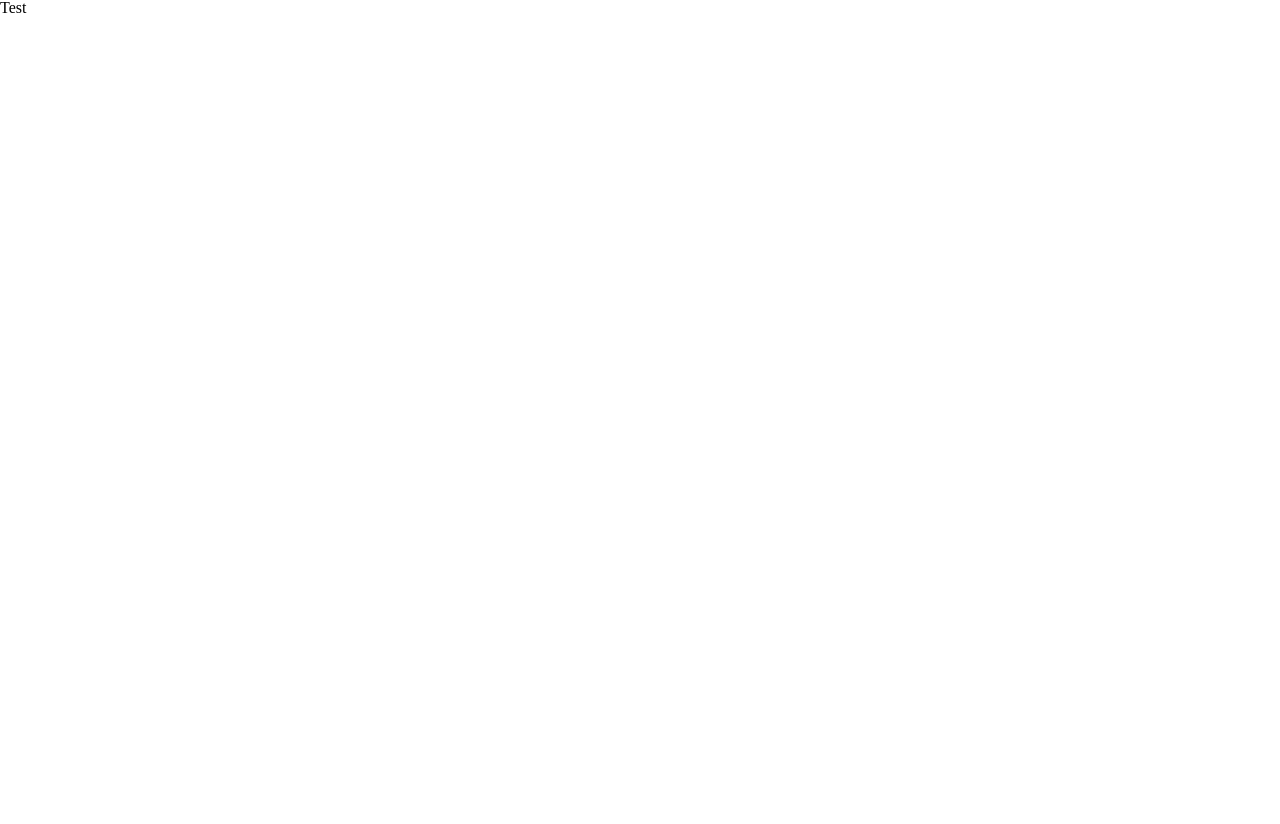
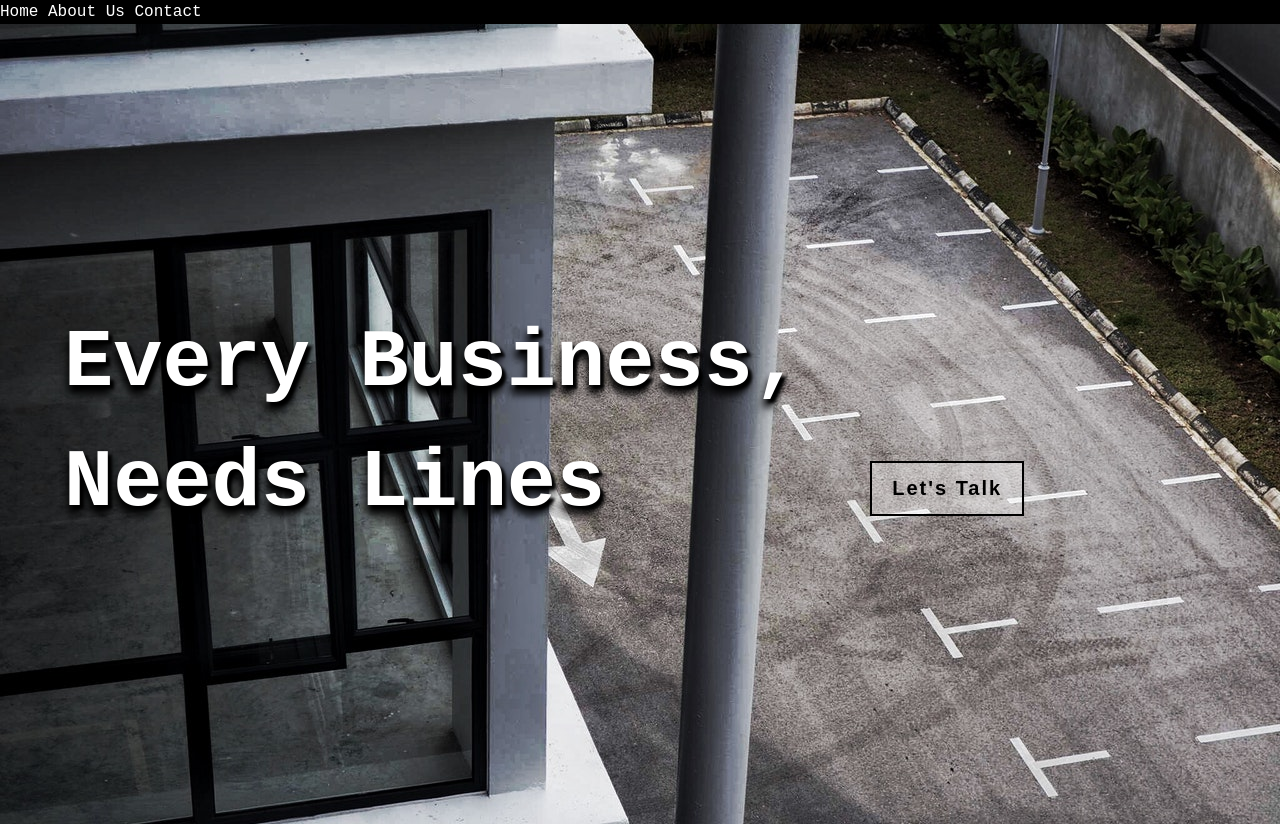
Before and after one commit to Trip4077/Need-Lines, a plain HTML site: page index.html in a window 1280 px wide. Before the commit the page ends 800 px from the top, so only its background shows below. Drawn offline with nearby package versions, Linux system fonts and the light colour scheme.

Commit message:
Home Jumbotron Completed, Navigation Skeleton Implemented

```diff
--- a/index.html
+++ b/index.html
@@ -10,7 +10,19 @@
     <link rel="stylesheet" href="https://unpkg.com/aos@next/dist/aos.css" />
   </head>
   <body>
-    <h1>Test</h1>
+    <nav>
+      <a href="#">Home</a>
+      <a href="#">About Us</a>
+      <a href="#">Contact</a>
+    </nav>
+
+    <div class="home">
+      <div class="jumbotron">
+        <h1 class="jumbotron__header">Every Business,<br> Needs Lines</h1>
+        <button type="button" name="button">Let's Talk</button>
+      </div>
+    </div>
+
     <script src="script.js"></script>
     <script src="https://unpkg.com/aos@next/dist/aos.js"></script>
   	<script>
--- a/less/home.less
+++ b/less/home.less
@@ -0,0 +1,49 @@
+.jumbotron {
+  background-image: url("../img/home/home-jumbotron.jpeg");
+  height: 100%;
+  background-size: cover;
+  background-repeat: no-repeat;
+
+  height: 100vh;
+
+  display: flex;
+  align-items: center;
+  justify-content: space-between;
+
+  h1 {
+    color: white;
+
+    font-size: 8.2rem;
+    font-weight: bold;
+
+    line-height: 120px;
+    text-shadow: 4px 4px 3px rgba(0,0,0,1),
+                 0px 8px 8px rgba(0,0,0,0.8),
+                 0px 8px 8px rgba(0,0,0,0.8);
+
+    margin-left: 5%;
+  }
+
+  button {
+    margin: 10% 20% 0 0;
+
+    border: 2px solid black;
+    background-color: rgba( 255, 255, 255, 0.4);
+
+    height: 55px;
+    width: 12%;
+
+    font-size: 2rem;
+    font-weight: bold;
+    letter-spacing: 2px;
+
+    &:focus {
+      outline: none;
+    }
+
+    &:hover {
+      background-color: black;
+      color: white;
+    }
+  }
+}
--- a/less/index.less
+++ b/less/index.less
@@ -1,6 +1,8 @@
 /* http://meyerweb.com/eric/tools/css/reset/
    v2.0 | 20110126
    License: none (public domain)
+
+   CSS Reset
 */
 
 html, body, div, span, applet, object, iframe,
@@ -46,3 +48,30 @@ table {
 	border-collapse: collapse;
 	border-spacing: 0;
 }
+
+/* Site Standards */
+
+* {
+  box-sizing: border-box;
+  margin: 0;
+  padding: 0;
+}
+
+html {
+  font-size: 62.5%;
+  font-family: 'Roboto Mono', monospace, sans-serif;
+  height: 100%;
+  scroll-behavior: smooth;
+
+  body {
+    box-sizing: border-box;
+    font-size: 1.6rem;
+    line-height: 24px;
+    height: 100%;
+  }
+}
+
+
+/* Page Styles */
+@import "navigation.less";
+@import "home.less";
--- /dev/null
+++ b/less/navigation.less
@@ -0,0 +1,7 @@
+nav {
+  background-color: black;
+  a {
+    color: white;
+    text-decoration: none;
+  }
+}
```
Also changed, not shown: css/index.css, img/home/home-jumbotron.jpeg (added), img/site/bg-texture.jpeg (added).
